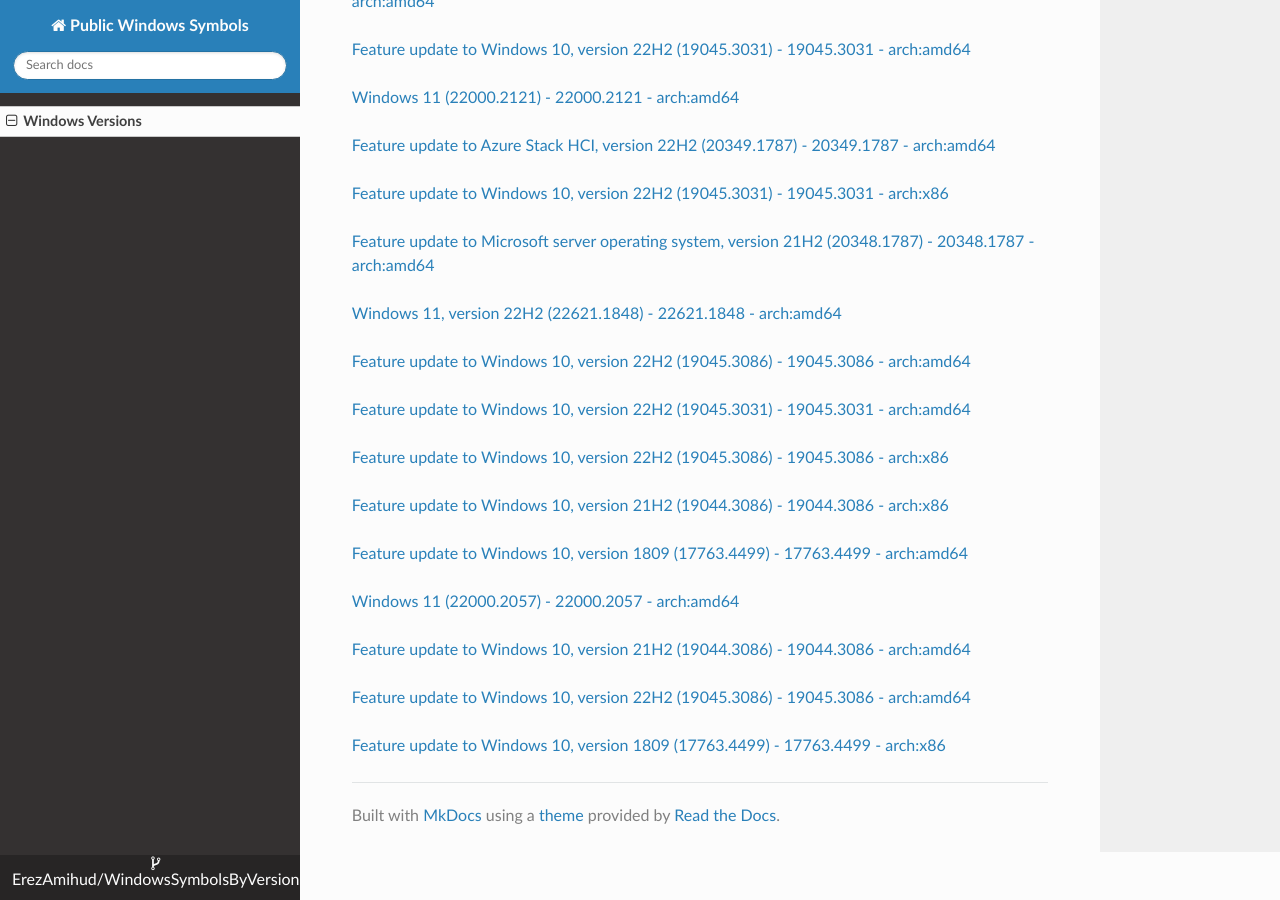
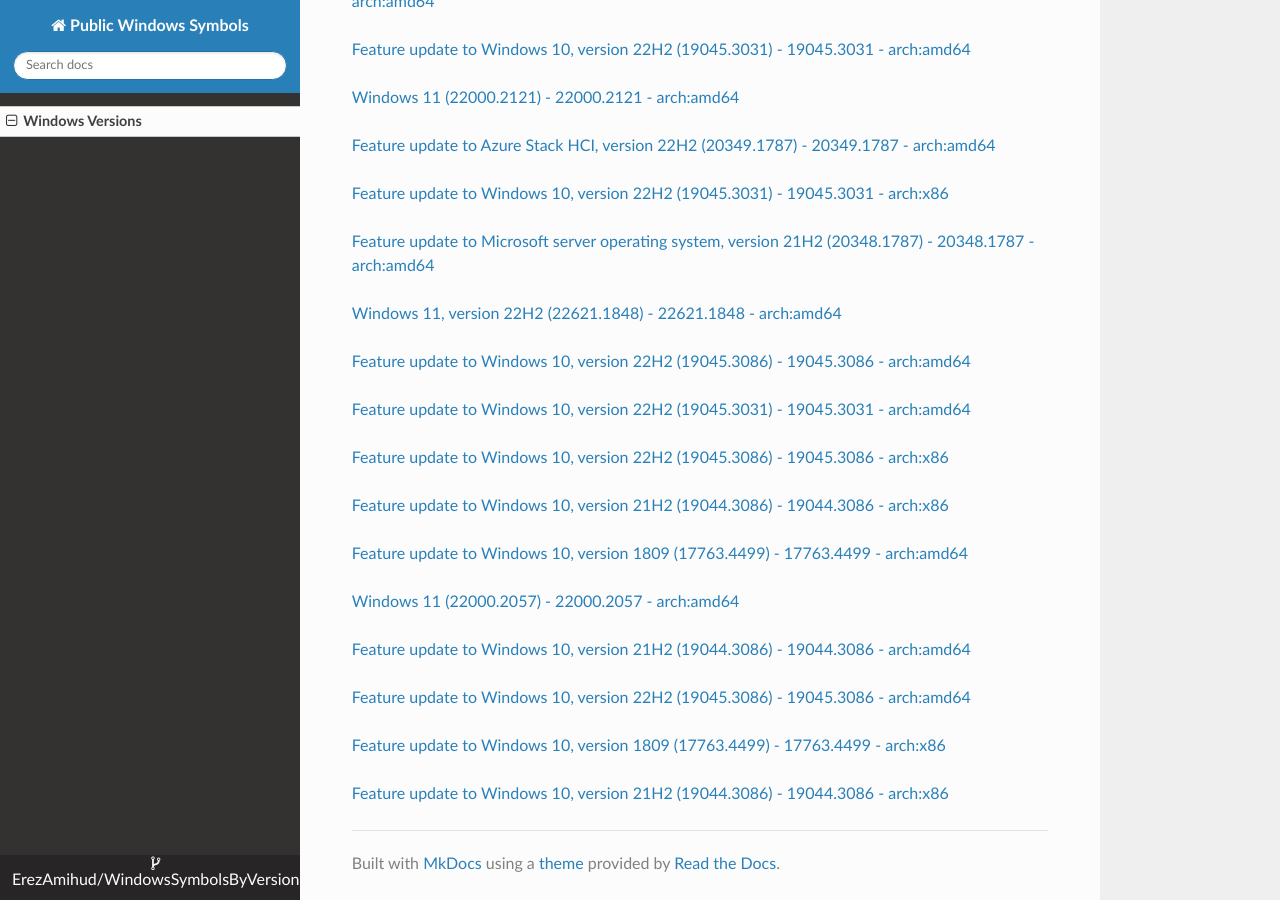
Before and after one commit to ErezAmihud/WindowsSymbolsByVersion, an MkDocs documentation site: the page built from docs/index.md, in a window 1280 px wide and 900 px high, scrolled down 30029 px. Built offline with MkDocs 1.6.1, drawn with Linux system fonts in a browser that asks for light colours; nearby versions of some CDN libraries.

Commit message:
Automated commit, add manifest for 36587bb7-4289-444e-8391-021d813f6b7d

```diff
--- a/docs/index.md
+++ b/docs/index.md
@@ -1723,3 +1723,6 @@
 
 
 [Feature update to Windows 10, version 1809 (17763.4499) - 17763.4499 - arch:x86](https://github.com/ErezAmihud/WindowsSymbolsByVersion/blob/main/manifests/729286f3-1382-4f8f-891f-db82f03c6267.manifest)
+
+
+[Feature update to Windows 10, version 21H2 (19044.3086) - 19044.3086 - arch:x86](https://github.com/ErezAmihud/WindowsSymbolsByVersion/blob/main/manifests/36587bb7-4289-444e-8391-021d813f6b7d.manifest)
```
Also changed, not shown: process_builds.json (+1 -1 lines).
